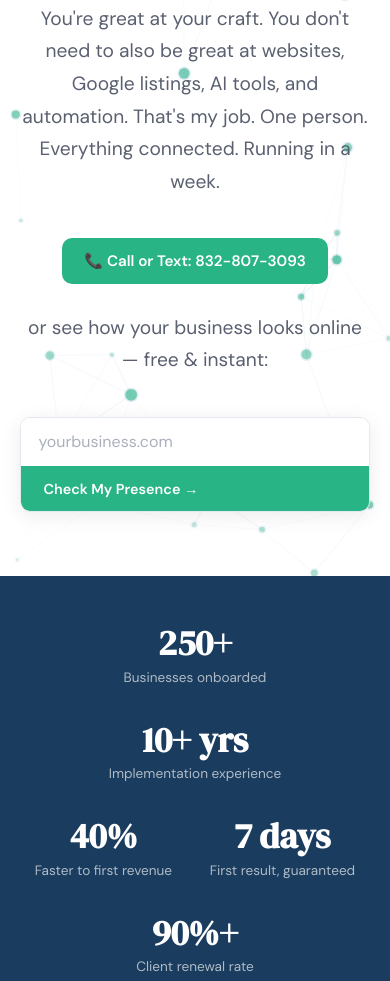
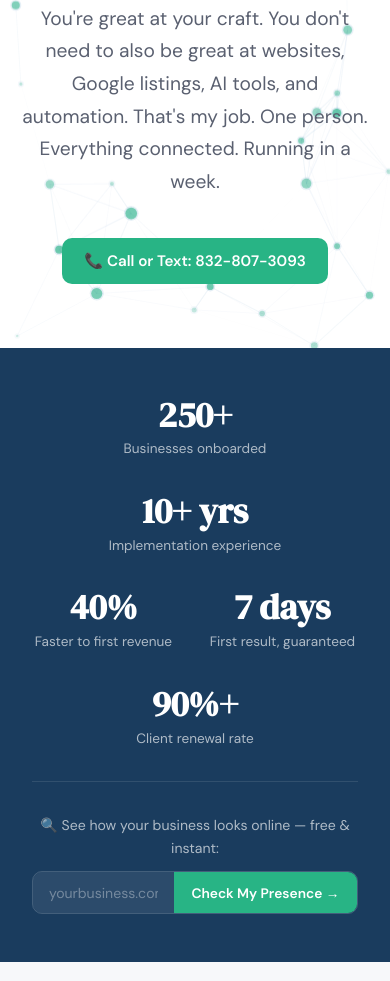
Before and after one commit to Chriskelley55/chriskelley-consulting, a website: page index.html in a window 390 px wide. Shown: the part 374-1355 px from the top of the page. Drawn offline with Linux system fonts and the light colour scheme.

Commit message:
Redesign hero CTAs: single phone button + audit strip in stats bar
- Hero simplified to one focused CTA: Call or Text phone button
- Removed competing two-card layout from hero
- Moved "See how you look online" audit input into the stats bar
  as a stacked strip with divider line — dark bg, frosted input style
- Cleans up the double-CTA design issue, each prompt has its own zone

Co-Authored-By: Claude Opus 4.6 <noreply@anthropic.com>

```diff
--- a/index.html
+++ b/index.html
@@ -382,78 +382,72 @@
       animation: fadeUp 0.7s ease forwards 0.4s;
     }
 
-    .hero-ctas {
-      display: flex;
-      gap: 1rem;
-      justify-content: center;
-      flex-wrap: wrap;
+    .hero-cta-wrap {
       opacity: 0;
       transform: translateY(12px);
       animation: fadeUp 0.7s ease forwards 0.55s;
     }
 
-    .hero-audit-bar {
-      margin-top: 1.75rem;
-      opacity: 0;
-      transform: translateY(12px);
-      animation: fadeUp 0.7s ease forwards 0.7s;
-    }
-
-    .hero-audit-label {
-      font-size: 0.85rem;
-      color: var(--text-muted);
-      margin-bottom: 0.6rem;
-      text-align: center;
-    }
-
-    .hero-audit-form {
+    /* Stats audit strip */
+    .stats-audit-strip {
+      border-top: 1px solid rgba(255,255,255,0.1);
+      padding-top: 2rem;
+      margin-top: 2rem;
+      max-width: 1000px;
+      margin-left: auto;
+      margin-right: auto;
+      display: flex;
+      align-items: center;
+      justify-content: center;
+      gap: 1.25rem;
+      flex-wrap: wrap;
+    }
+
+    .stats-audit-label {
+      color: rgba(255,255,255,0.65);
+      font-size: 0.88rem;
+      white-space: nowrap;
+    }
+
+    .stats-audit-form {
       display: flex;
       gap: 0;
-      max-width: 480px;
-      margin: 0 auto;
       border-radius: 10px;
       overflow: hidden;
-      box-shadow: 0 4px 20px rgba(0,0,0,0.08);
-      border: 1.5px solid var(--border);
-      transition: border-color 0.2s;
-    }
-
-    .hero-audit-form:focus-within {
+      border: 1.5px solid rgba(255,255,255,0.18);
+      transition: border-color 0.2s, box-shadow 0.2s;
+    }
+
+    .stats-audit-form:focus-within {
       border-color: var(--green);
-      box-shadow: 0 4px 20px rgba(40,180,133,0.12);
-    }
-
-    .hero-audit-form input {
-      flex: 1;
-      padding: 0.85rem 1.1rem;
+      box-shadow: 0 0 0 3px rgba(40,180,133,0.15);
+    }
+
+    .stats-audit-form input {
+      padding: 0.7rem 1rem;
       border: none;
+      background: rgba(255,255,255,0.08);
+      color: #fff;
       font-family: var(--font-sans);
-      font-size: 1rem;
-      color: var(--text);
-      background: #fff;
+      font-size: 0.88rem;
       outline: none;
-      min-width: 0;
-    }
-
-    .hero-audit-form input::placeholder {
-      color: #aab0bc;
-    }
-
-    .hero-audit-form .btn {
+      min-width: 200px;
+    }
+
+    .stats-audit-form input::placeholder { color: rgba(255,255,255,0.35); }
+
+    .stats-audit-form .btn {
       border-radius: 0;
+      padding: 0.7rem 1.1rem;
+      font-size: 0.86rem;
       white-space: nowrap;
-      padding: 0.85rem 1.4rem;
-      font-size: 0.9rem;
-    }
-
-    @media (max-width: 520px) {
-      .hero-audit-form {
-        flex-direction: column;
-        border-radius: 10px;
-      }
-      .hero-audit-form .btn {
-        border-radius: 0 0 8px 8px;
-      }
+    }
+
+    @media (max-width: 600px) {
+      .stats-audit-strip { gap: 0.75rem; }
+      .stats-audit-label { white-space: normal; text-align: center; }
+      .stats-audit-form { width: 100%; }
+      .stats-audit-form input { flex: 1; min-width: 0; }
     }
 
     @keyframes fadeUp {
@@ -1359,15 +1353,8 @@
     <span class="hero-label">AI &bull; Websites &bull; Online Presence &bull; Automation</span>
     <h1>The tech partner your small business <span class="accent">actually needs.</span></h1>
     <p>You're great at your craft. You don't need to also be great at websites, Google listings, AI tools, and automation. That's my job. One person. Everything connected. Running in a week.</p>
-    <div class="hero-ctas">
+    <div class="hero-cta-wrap">
       <a href="tel:+18328073093" class="btn btn-primary">&#128222; Call or Text: 832-807-3093</a>
-    </div>
-    <div class="hero-audit-bar">
-      <p class="hero-audit-label">or see how your business looks online — free &amp; instant:</p>
-      <form class="hero-audit-form" onsubmit="goAudit(event)">
-        <input type="text" id="heroAuditUrl" placeholder="yourbusiness.com" required>
-        <button type="submit" class="btn btn-primary">Check My Presence &#8594;</button>
-      </form>
     </div>
   </section>
 </div>
@@ -1380,6 +1367,13 @@
     <div class="stat-item"><strong>40%</strong><span>Faster to first revenue</span></div>
     <div class="stat-item"><strong>7 days</strong><span>First result, guaranteed</span></div>
     <div class="stat-item"><strong>90%+</strong><span>Client renewal rate</span></div>
+  </div>
+  <div class="stats-audit-strip">
+    <span class="stats-audit-label">🔍 See how your business looks online &mdash; free &amp; instant:</span>
+    <form class="stats-audit-form" onsubmit="goAudit(event)">
+      <input type="text" id="heroAuditUrl" placeholder="yourbusiness.com" required>
+      <button type="submit" class="btn btn-primary">Check My Presence &#8594;</button>
+    </form>
   </div>
 </div>
 
```
